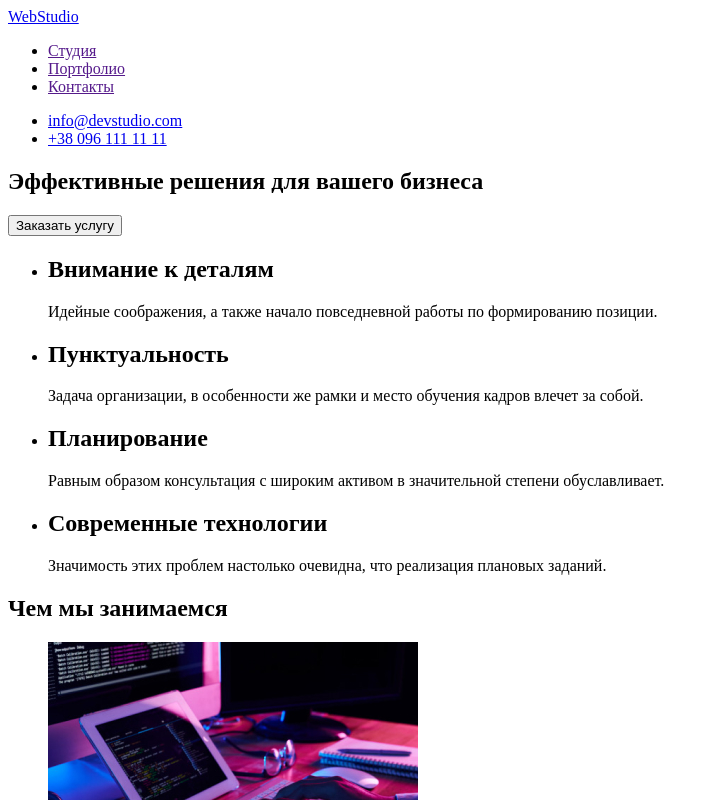
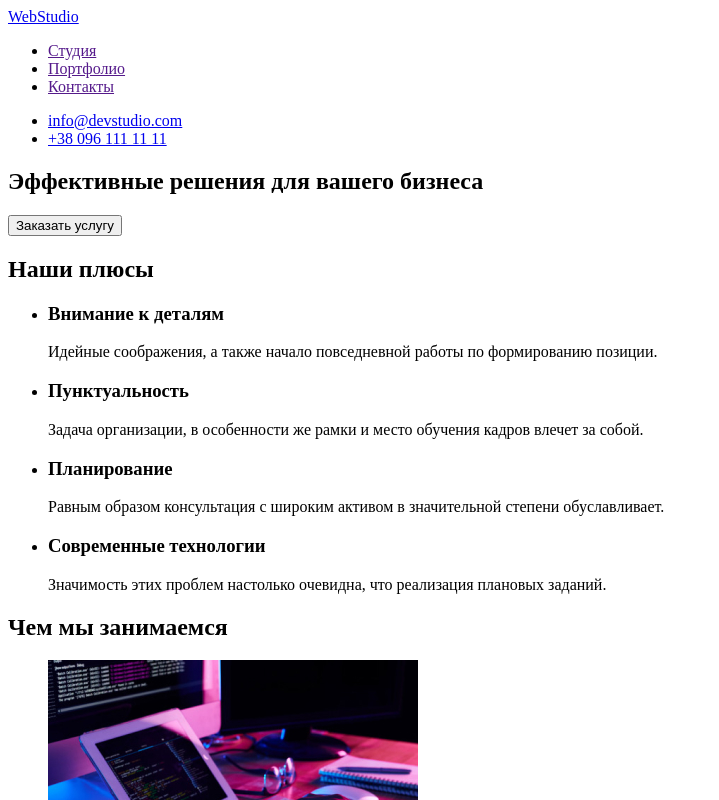
Before and after one commit to Alsidryid/goit-markup-hw-01, a plain HTML site: page index.html in a window 1280 px wide. Shown: the top 800 px of the page, without its empty margins (0-719 px from the left). Drawn offline with Linux system fonts and the light colour scheme.

Commit message:
dodelal melochi

```diff
--- a/index.html
+++ b/index.html
@@ -27,32 +27,33 @@
     </header>
     <main>
     <!--Герой-->
-    <div>
         <section>
             <h1>Эффективные решения для вашего бизнеса</h1>
-            <input type="button" value="Заказать услугу">
+            <button type="button">Заказать услугу</button>
 
         </section>
-    </div>
-    <!--Наши плюсы-->
+    <!--Наши плюсы (скрытый заголовок)-->
+    <section>
+    <h2>Наши плюсы</h2>
     <ul>
         <li>
-            <h2>Внимание к деталям</h2>
+            <h3>Внимание к деталям</h3>
             <p>Идейные соображения, а также начало повседневной работы по формированию позиции.</p>
         </li>
         <li>
-            <h2>Пунктуальность</h2>
+            <h3>Пунктуальность</h3>
             <p>Задача организации, в особенности же рамки и место обучения кадров влечет за собой.</p>
         </li>
         <li>
-            <h2>Планирование</h2>
+            <h3>Планирование</h3>
             <p>Равным образом консультация с широким активом в значительной степени обуславливает.</p>
         </li>
         <li>
-            <h2>Современные технологии</h2>
+            <h3>Современные технологии</h3>
             <p>Значимость этих проблем настолько очевидна, что реализация плановых заданий.</p>
         </li>
     </ul>
+    </section>
     <!--Чем мы занимаемся-->
     <section>
         <h2>Чем мы занимаемся</h2>
@@ -102,13 +103,12 @@
         WebStudio
         </a>
         <address>
-            <a href="">г. Киев, пр-т Леси Украинки, 26</a>
+            <ul>
+                <li><a href="https://goo.gl/maps/tWHg3Sb9LDnPVepB7" target="_blank" rel="noopener nofollow noreferrer">г. Киев, пр-т Леси Украинки, 26</a></li>
+                <li><a href="mailto:info@example.com">info@example.com</a></li>
+                <li><a href="tel:+380991111111">+38 099 111 11 11</a></li>
+            </ul>
         </address>
-        <ul>
-            <li><a href="mailto:info@example.com">info@example.com</a></li>
-            <li><a href="tel:+380991111111">+38 099 111 11 11</a></li>
-        </ul>
-
 
     </footer>
 
```
